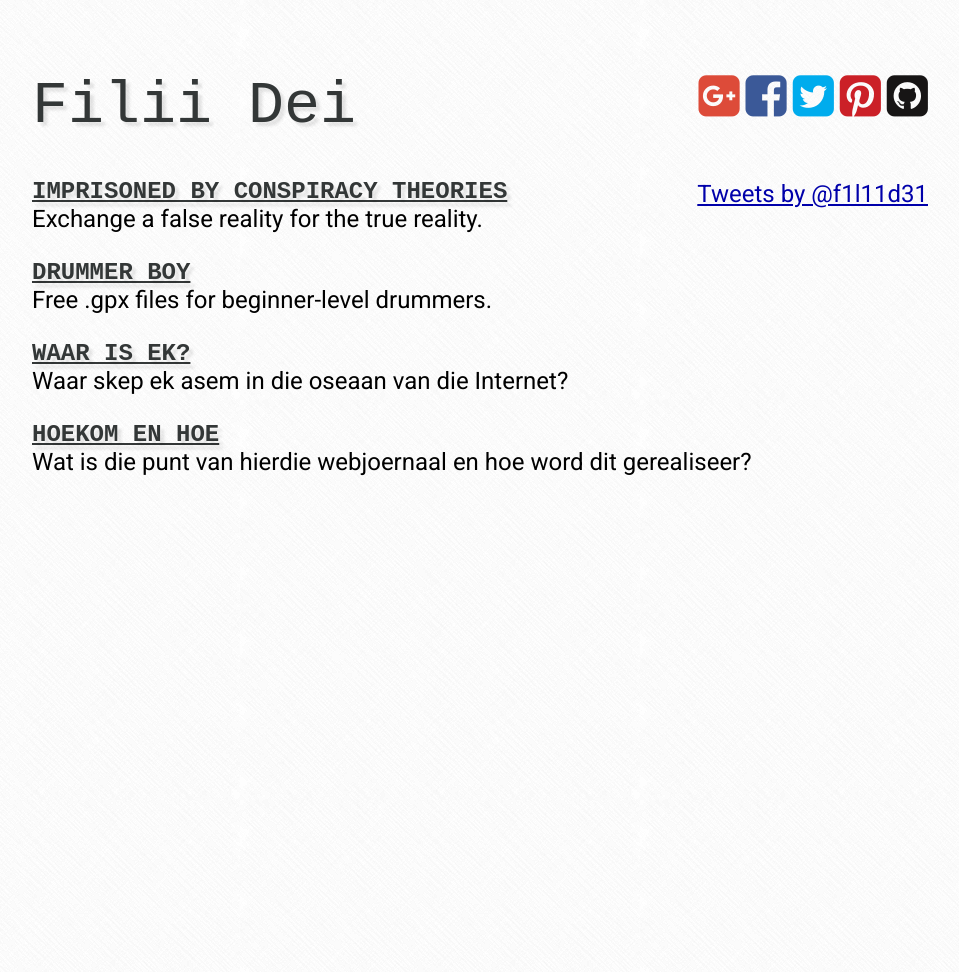
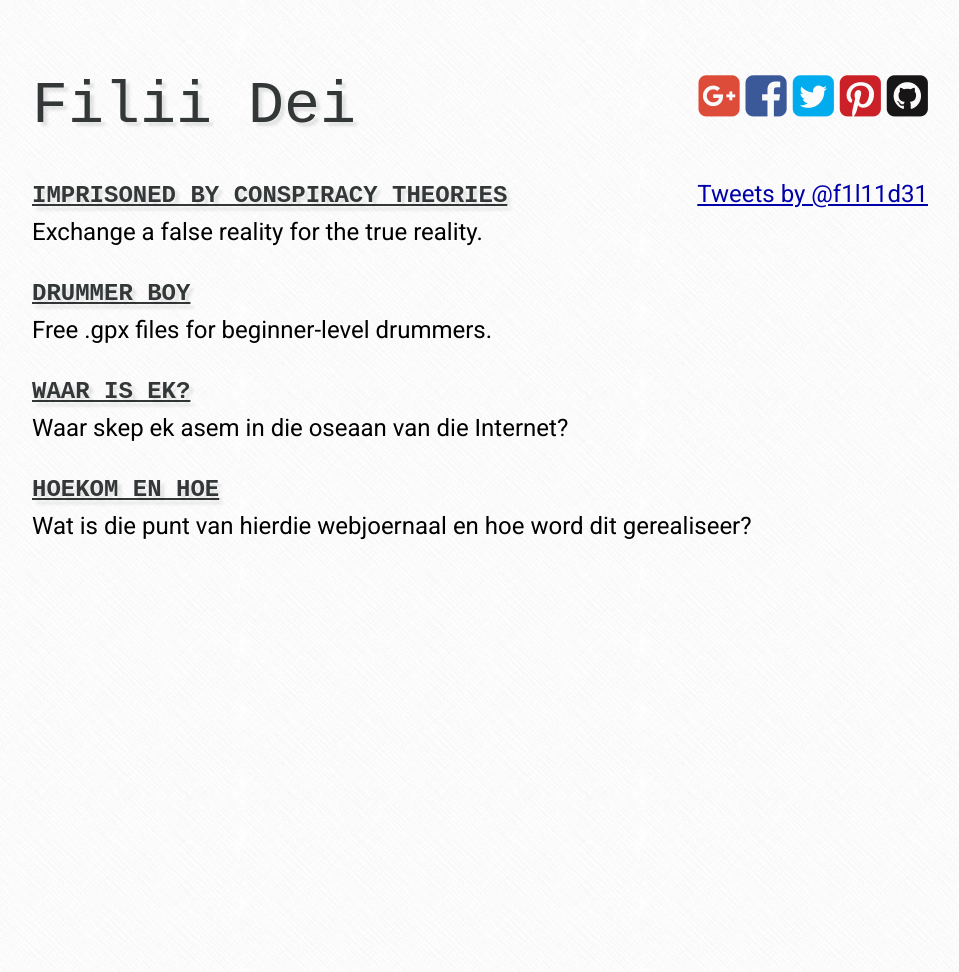
Before and after one commit to afrikatoliek/afrikatoliek.github.io, a Jekyll site: the page built from index.html, in a window 1280 px wide. Shown: the whole page, without its empty margins (160-1119 px from the left). Built offline with Jekyll 4.4.1, drawn with Linux system fonts in a browser that asks for light colours; nearby versions of some CDN libraries; some web fonts are replaced; comment, search, counter and statistics services are not loaded.

Commit message:
Line height adjustments.

```diff
--- a/css/screen.css
+++ b/css/screen.css
@@ -259,11 +259,9 @@ div.my-inline-right {
 }
 
 .index {
-  line-height: normal;
   text-align: left;
 }
 .index-left {
-  line-height: normal;
   text-align: left;
 }
 .index-left a {
```
